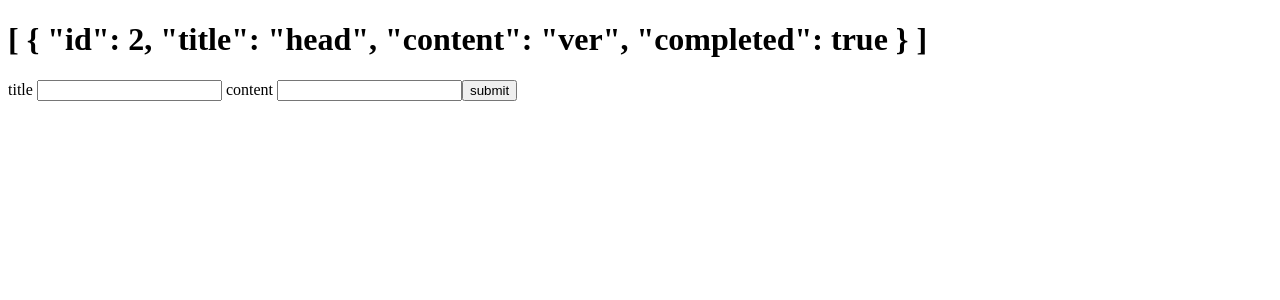
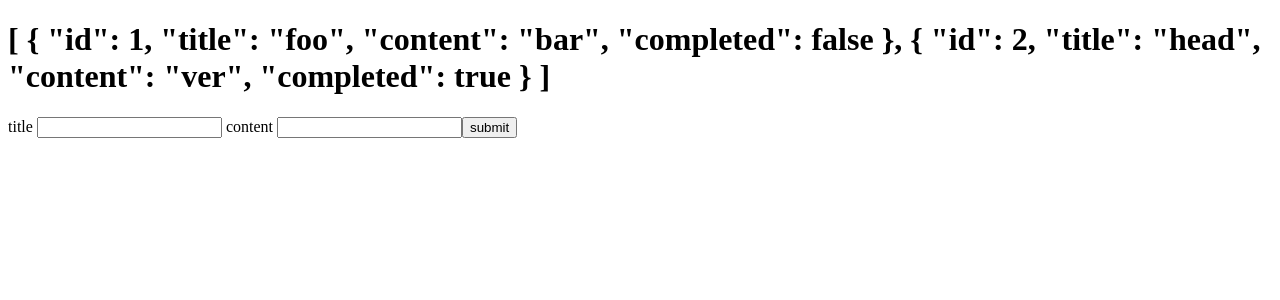
Before and after one commit to mars-tatsuru/vue3-ts, a Vue app: page / in a window 1280 px wide. Shown: the top 300 px of the page. Built offline with nearby package versions, Linux system fonts and the light colour scheme.

Commit message:
Vuexについて

```diff
--- a/src/App.vue
+++ b/src/App.vue
@@ -31,7 +31,7 @@ const onSubmit = () => {
   clearForm();
 };
 
-const todoItems = computed(() => store.getters.completedTodoItems);
+const todoItems = computed(() => store.state.todoItems);
 console.log(todoItems)
 
 // onMounted(async () => {
```
